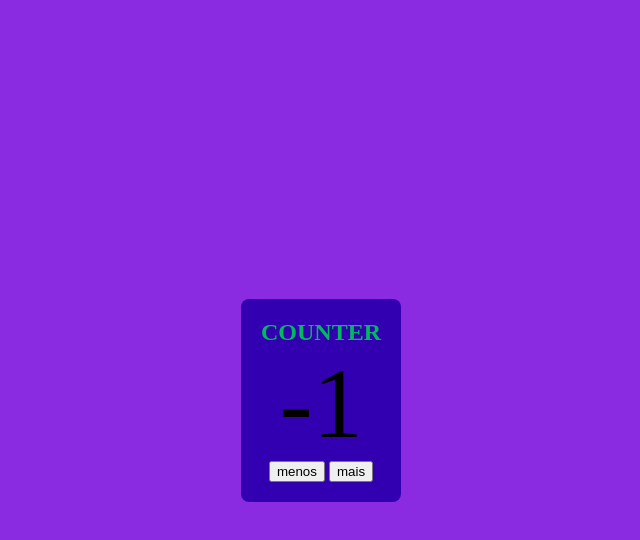
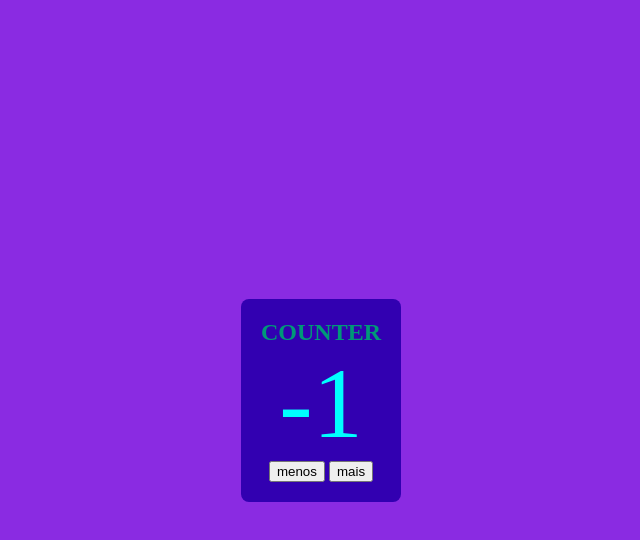
Before and after one commit to Jairu13/contados-eliti, a plain HTML site: page index.html in a window 1280 px wide. Both pictures are taken after a click on the button "menos". Shown: the whole page, without its empty margins (319-959 px from the left). Drawn offline with Linux system fonts and the light colour scheme.

Commit message:
finalisei

```diff
--- a/index.html
+++ b/index.html
@@ -4,7 +4,7 @@
 <head>
     <title>COUNTER</title>
     <style>
-        *{
+        * {
             margin: 0;
             box-sizing: border-box;
         }
@@ -13,10 +13,9 @@
             min-height: 100vh;
 
             background-color: blueviolet;
-            color: rgb(0, 187, 93);
+            color:rgb(0, 153, 120) ;
             display: grid;
             place-items: center;
-
         }
 
         section {
@@ -27,17 +26,16 @@
             align-items: center;
             flex-direction: column;
         }
-
         ::selection {
-            background: rgb(167, 132, 255);
+            background:rgb(1, 156, 123);
             padding: 20px;
             border-radius: 5px;
             text-align: center;
         }
 
-        p {
+        p{
             font-size: 100px;
-            color: black;
+            color: aqua;
         }
         </style>
     </head>
@@ -50,41 +48,25 @@
                 <button onclick="diminuir()">menos</button>
                 <button onclick="aumentar()">mais</button>
             </div>
-
         </section>
 
         <script>
-        let incialNumero = 0
-        function diminuir() {
-            incialNumero--
+            let inicialNumero = 0
+            function diminuir(){
+                inicialNumero--
                 mostrar()
             }
-        function aumentar() {
-            incialNumero++
+
+            function aumentar(){
+                inicialNumero++
                 mostrar()
             }
-        function mostrar() {
+            function mostrar(){
                 const p = document.querySelector("#resultado")
-            p.innerHTML = incialNumero
+                p.innerHTML = inicialNumero
             }
             mostrar()
         </script>
     </body>
 
-
-
-
-
-
-
-
-
-
-
-
-
-
-
-
-
     </html>
```
Lines whose indentation alone changed are shown as unchanged.
